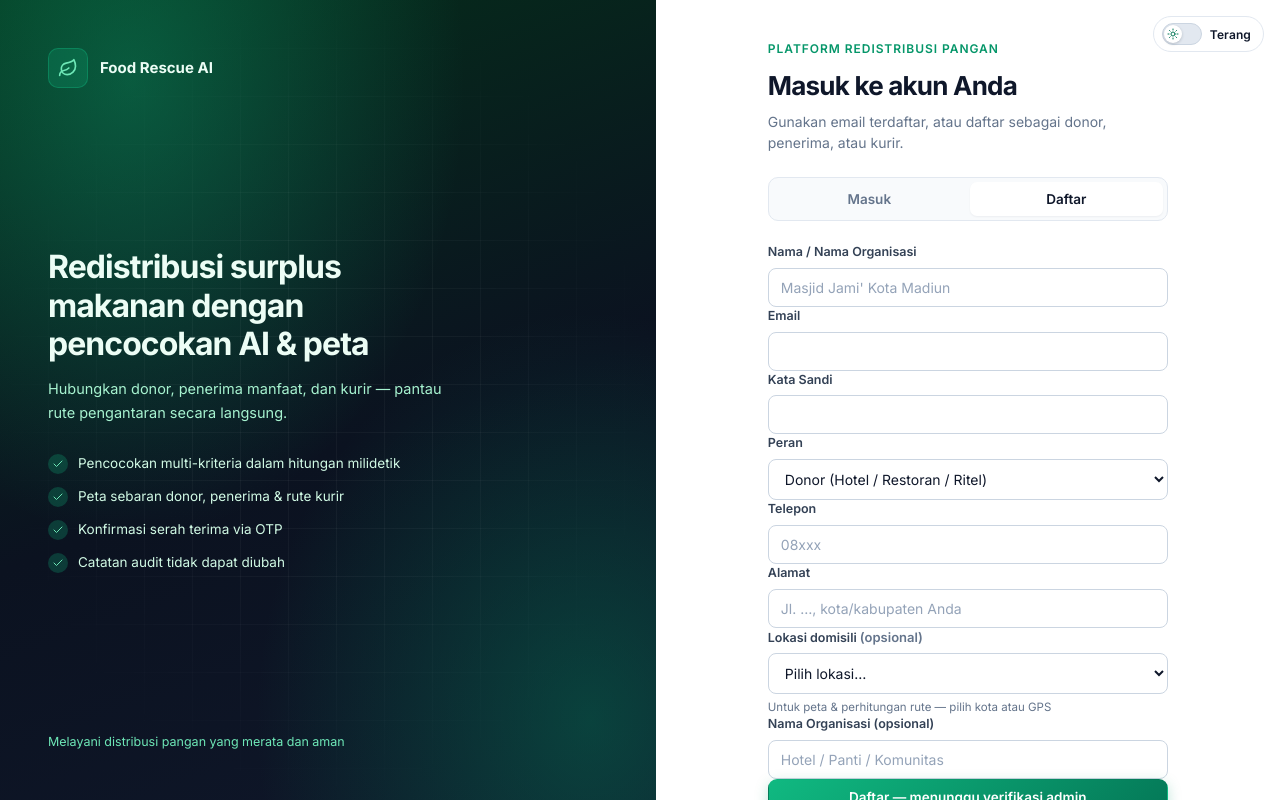
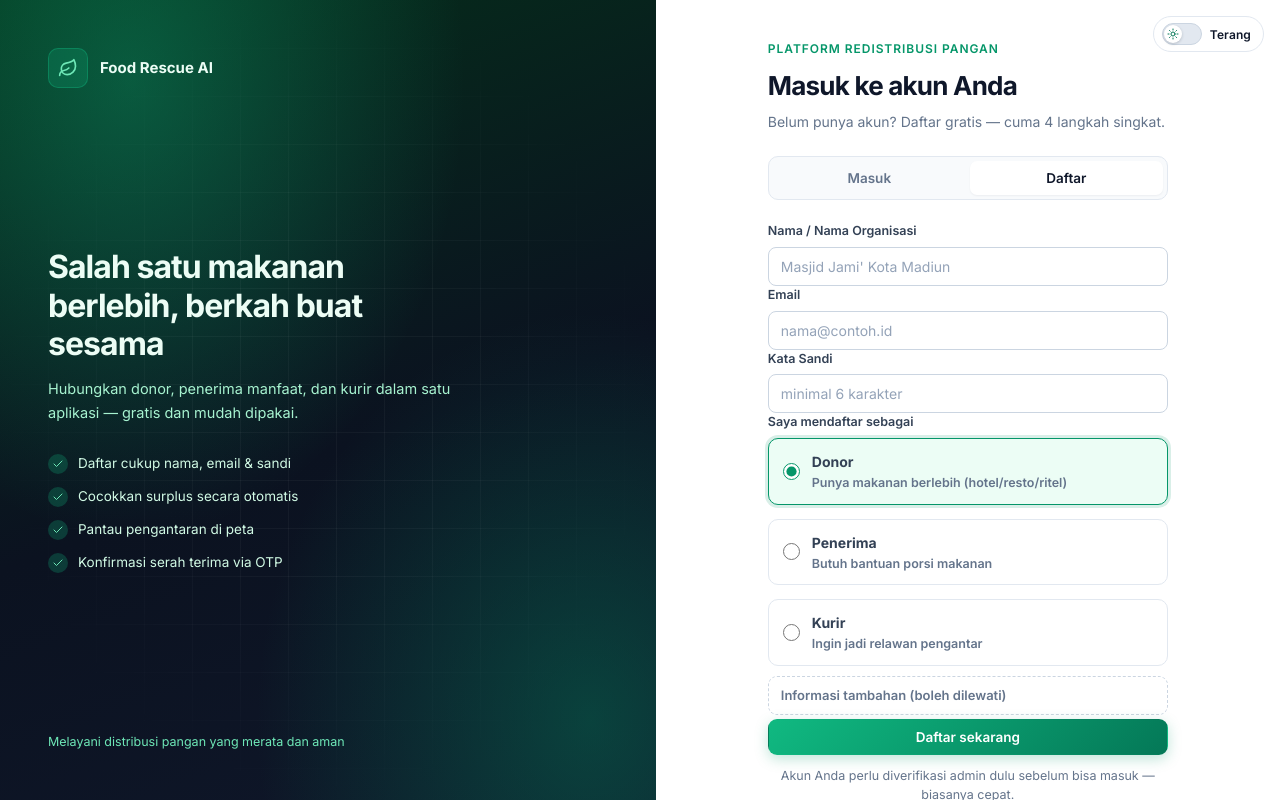
Before and after one commit to naylaaurellia18-web/food-rescue-ai, a website: page public/index.html in a window 1280 px wide. Both pictures are taken after a click on the button "Daftar". Drawn offline with nearby package versions, Linux system fonts and the light colour scheme.

Commit message:
Sederhanakan halaman daftar: 4 field wajib, pilih peran kartu, info opsional, layar sukses

```diff
--- a/public/app.js
+++ b/public/app.js
@@ -789,13 +789,13 @@ function renderAuth() {
         <span>Food Rescue AI</span>
       </div>
       <div class="auth-hero">
-        <h2>Redistribusi surplus makanan dengan pencocokan AI &amp; peta</h2>
-        <p>Hubungkan donor, penerima manfaat, dan kurir — pantau rute pengantaran secara langsung.</p>
+        <h2>Salah satu makanan berlebih, berkah buat sesama</h2>
+        <p>Hubungkan donor, penerima manfaat, dan kurir dalam satu aplikasi — gratis dan mudah dipakai.</p>
         <ul class="auth-points">
-          <li><span class="tick">${icon('check', 12)}</span> Pencocokan multi-kriteria dalam hitungan milidetik</li>
-          <li><span class="tick">${icon('check', 12)}</span> Peta sebaran donor, penerima &amp; rute kurir</li>
+          <li><span class="tick">${icon('check', 12)}</span> Daftar cukup nama, email &amp; sandi</li>
+          <li><span class="tick">${icon('check', 12)}</span> Cocokkan surplus secara otomatis</li>
+          <li><span class="tick">${icon('check', 12)}</span> Pantau pengantaran di peta</li>
           <li><span class="tick">${icon('check', 12)}</span> Konfirmasi serah terima via OTP</li>
-          <li><span class="tick">${icon('check', 12)}</span> Catatan audit tidak dapat diubah</li>
         </ul>
       </div>
       <div class="auth-foot">Melayani distribusi pangan yang merata dan aman</div>
@@ -805,7 +805,7 @@ function renderAuth() {
       <div class="auth-card">
         <div class="eyebrow">Platform redistribusi pangan</div>
         <h1>Masuk ke akun Anda</h1>
-        <p class="sub">Gunakan email terdaftar, atau daftar sebagai donor, penerima, atau kurir.</p>
+        <p class="sub">Belum punya akun? Daftar gratis — cuma 4 langkah singkat.</p>
         <div class="auth-tabs">
           <button id="tabLogin" class="active" type="button">Masuk</button>
           <button id="tabReg" type="button">Daftar</button>
@@ -816,34 +816,50 @@ function renderAuth() {
           <label>Kata Sandi</label>
           <input name="password" type="password" required placeholder="••••••••" autocomplete="current-password" />
           <button class="btn btn-block" type="submit">${icon('arrowRight', 15)} Masuk</button>
+          <div class="demo-note">Coba langsung — Admin: <b>admin@foodrescue.id</b> / <b>admin123</b></div>
         </form>
         <form id="formReg" hidden data-action="1" data-endpoint="/api/auth/register">
           <label>Nama / Nama Organisasi</label>
           <input name="name" required placeholder="Masjid Jami' Kota Madiun" />
           <label>Email</label>
-          <input name="email" type="email" required autocomplete="email" />
+          <input name="email" type="email" required autocomplete="email" placeholder="nama@contoh.id" />
           <label>Kata Sandi</label>
-          <input name="password" type="password" minlength="6" required autocomplete="new-password" />
-          <label>Peran</label>
-          <select name="role" required>
-            <option value="donor">Donor (Hotel / Restoran / Ritel)</option>
-            <option value="recipient">Penerima Manfaat</option>
-            <option value="courier">Kurir / Relawan</option>
-          </select>
+          <input name="password" type="password" minlength="6" required autocomplete="new-password" placeholder="minimal 6 karakter" />
+          <label>Saya mendaftar sebagai</label>
+          <div class="role-cards">
+            <label class="role-card">
+              <input type="radio" name="role" value="donor" checked />
+              <span class="role-card-body"><b>Donor</b><small>Punya makanan berlebih (hotel/resto/ritel)</small></span>
+            </label>
+            <label class="role-card">
+              <input type="radio" name="role" value="recipient" />
+              <span class="role-card-body"><b>Penerima</b><small>Butuh bantuan porsi makanan</small></span>
+            </label>
+            <label class="role-card">
+              <input type="radio" name="role" value="courier" />
+              <span class="role-card-body"><b>Kurir</b><small>Ingin jadi relawan pengantar</small></span>
+            </label>
+          </div>
+          <details class="more-details">
+            <summary>Informasi tambahan <span class="muted">(boleh dilewati)</span></summary>
+            <div class="more-details-body">
               <label>Telepon</label>
-          <input name="phone" placeholder="08xxx" />
+              <input name="phone" placeholder="08xxx" inputmode="tel" />
               <label>Alamat</label>
-          <input name="address" placeholder="Jl. …, kota/kabupaten Anda" />
+              <input name="address" placeholder="Jl. …, Madiun" />
               ${locationSelectHtml({ label: 'Lokasi domisili', hint: 'Untuk peta & perhitungan rute — pilih kota atau GPS' })}
               <div id="courierField" hidden>
                 <label>Kapasitas Logistik (porsi)</label>
                 <input name="capacity" type="number" min="1" placeholder="50" />
               </div>
               <div id="orgField">
-            <label>Nama Organisasi (opsional)</label>
+                <label>Nama Organisasi</label>
                 <input name="org_name" placeholder="Hotel / Panti / Komunitas" />
               </div>
-          <button class="btn btn-block" type="submit">Daftar — menunggu verifikasi admin</button>
+            </div>
+          </details>
+          <button class="btn btn-block" type="submit">Daftar sekarang</button>
+          <p class="reg-note">Akun Anda perlu diverifikasi admin dulu sebelum bisa masuk — biasanya cepat.</p>
         </form>
       </div>
     </div>
@@ -900,20 +916,34 @@ function bindAuth() {
     try {
       const res = await api('/api/auth/register', { method: 'POST', body });
       toast(res.message);
-      tabLogin.click();
-      formLogin.email.value = body.email;
+      showRegSuccess(body.email);
     } catch (e) {
       toast(e.message, 'error');
     }
   });
 
-  formReg.role.addEventListener('change', () => {
+  formReg.querySelectorAll('input[name="role"]').forEach((r) =>
+    r.addEventListener('change', () => {
       const isCourier = formReg.role.value === 'courier';
       document.getElementById('courierField').hidden = !isCourier;
       document.getElementById('orgField').hidden = isCourier;
-  });
+    })
+  );
 
   bindLocationSelects(formReg);
+}
+
+function showRegSuccess(email) {
+  const card = document.querySelector('.auth-card');
+  if (!card) return;
+  card.innerHTML = `
+    <div class="auth-success">
+      <div class="auth-success-icon">${icon('check', 28)}</div>
+      <h1>Pendaftaran berhasil!</h1>
+      <p class="sub">Akun <b>${esc(email)}</b> sudah dibuat. <b>Menunggu verifikasi admin</b> dulu ya — setelah itu Anda bisa masuk.</p>
+      <button class="btn btn-block" id="backToLogin">${icon('arrowRight', 15)} Kembali ke halaman masuk</button>
+    </div>`;
+  document.getElementById('backToLogin').onclick = () => render();
 }
 
 /* ========== PAGES ========== */
--- a/public/styles.css
+++ b/public/styles.css
@@ -264,8 +264,77 @@ a { color: var(--brand-strong); }
   border-radius: 10px;
   font-size: 12.5px;
   color: var(--brand-strong);
-  line-height: 1.55;
 }
+
+/* Role picker cards */
+.role-cards {
+  display: grid;
+  gap: 8px;
+  margin-bottom: 4px;
+}
+.role-card {
+  display: flex;
+  align-items: center;
+  gap: 12px;
+  padding: 12px 14px;
+  border: 1.5px solid var(--line);
+  border-radius: 10px;
+  background: var(--surface);
+  cursor: pointer;
+  transition: 0.15s;
+}
+.role-card:hover { border-color: var(--brand-border); background: var(--brand-soft); }
+.role-card:has(input:checked) {
+  border-color: var(--brand);
+  background: var(--brand-soft);
+  box-shadow: 0 0 0 3px color-mix(in srgb, var(--brand) 15%, transparent);
+}
+.role-card input { accent-color: var(--brand); width: 17px; height: 17px; flex-shrink: 0; }
+.role-card-body { display: grid; gap: 2px; }
+.role-card-body b { font-size: 14px; }
+.role-card-body small { color: var(--muted); font-size: 12.5px; line-height: 1.4; }
+
+/* Optional extra info */
+.more-details { margin-bottom: 4px; }
+.more-details summary {
+  cursor: pointer;
+  list-style: none;
+  font-size: 13px;
+  font-weight: 600;
+  color: var(--muted);
+  padding: 9px 12px;
+  border: 1px dashed var(--line-strong);
+  border-radius: 9px;
+  user-select: none;
+  transition: 0.15s;
+}
+.more-details summary::-webkit-details-marker { display: none; }
+.more-details summary:hover { color: var(--brand-strong); border-color: var(--brand-border); }
+.more-details[open] summary { margin-bottom: 12px; color: var(--brand-strong); border-style: solid; }
+.more-details-body { display: grid; gap: 0; }
+
+.reg-note {
+  margin-top: 12px;
+  font-size: 12.5px;
+  color: var(--muted);
+  text-align: center;
+  line-height: 1.5;
+}
+
+/* Register success */
+.auth-success { text-align: center; padding-top: 24px; }
+.auth-success-icon {
+  width: 64px;
+  height: 64px;
+  margin: 0 auto 18px;
+  border-radius: 50%;
+  background: linear-gradient(145deg, #10b981, #047857);
+  color: #fff;
+  display: grid;
+  place-items: center;
+  box-shadow: 0 10px 26px rgba(5, 150, 105, 0.35);
+}
+.auth-success .sub { margin-bottom: 22px; }
 .demo-note code {
   font-family: ui-monospace, SFMono-Regular, Menlo, monospace;
   background: var(--code-bg);
```
Lines whose indentation alone changed are shown as unchanged.
